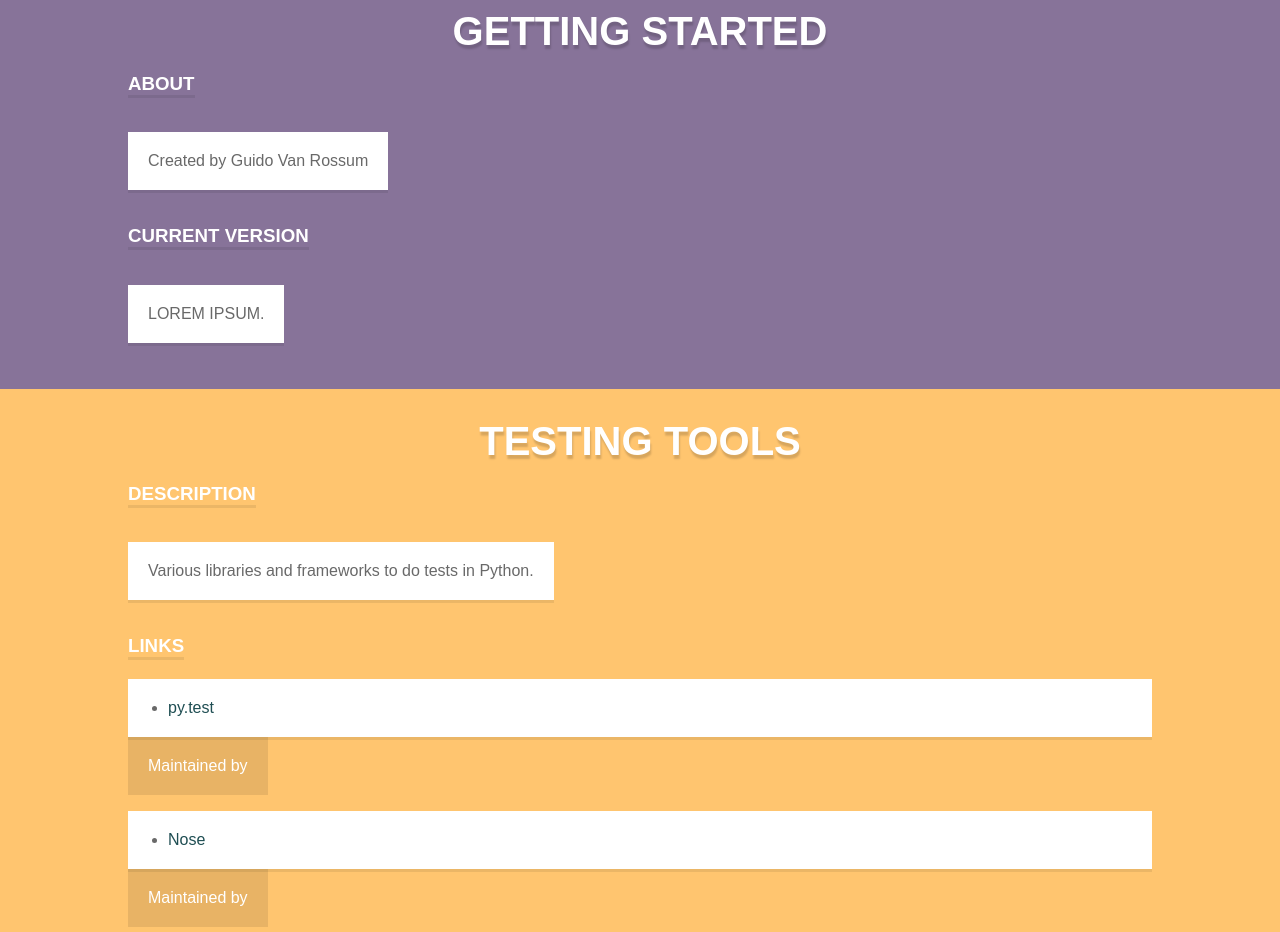
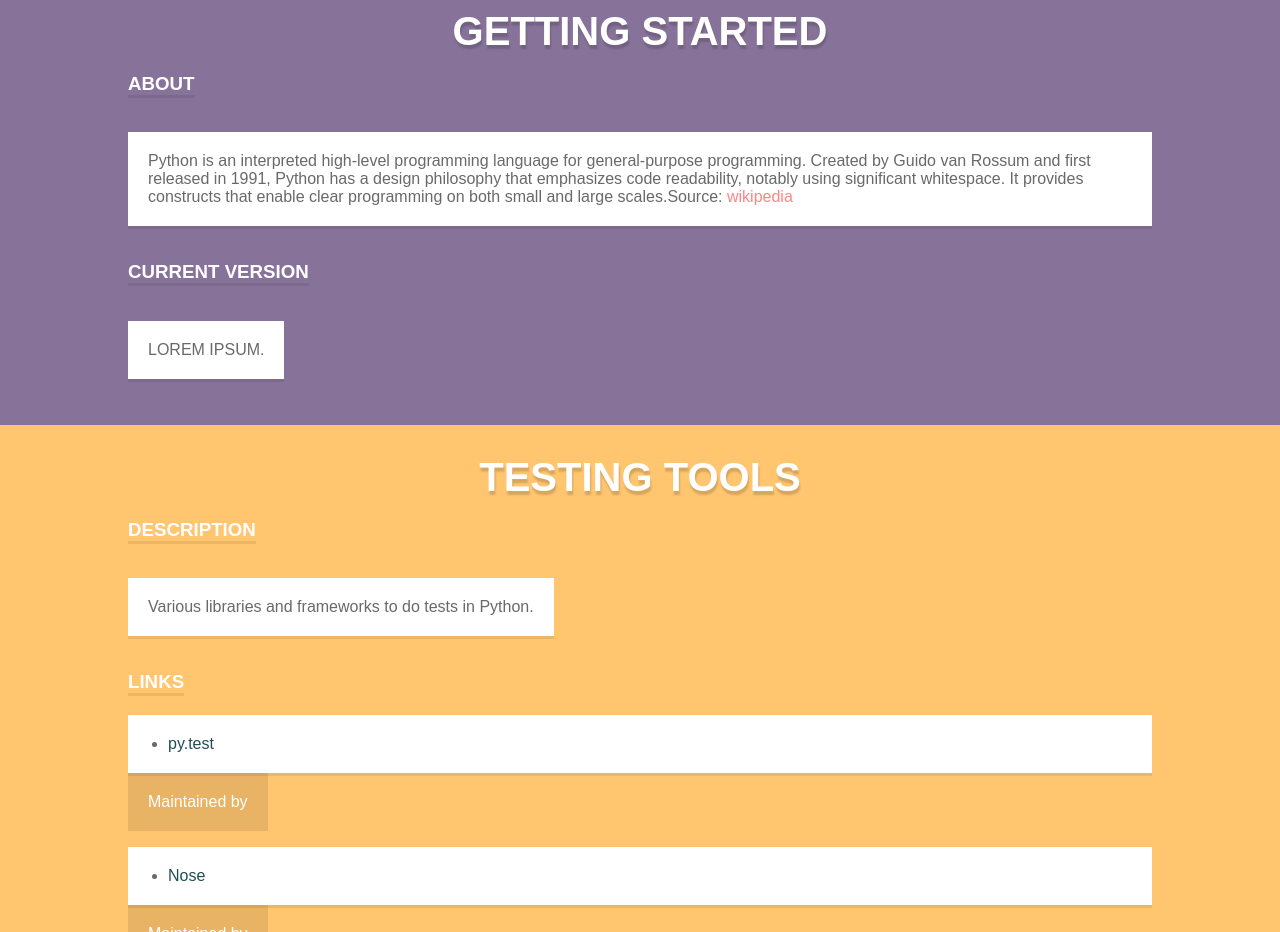
Before and after one commit to DominikWro/DominikWro.github.io, a website: page index.html in a window 1280 px wide. Shown: the part 1480-2412 px from the top of the page. Drawn offline with Linux system fonts and the light colour scheme.

Commit message:
About updated

```diff
--- a/index.html
+++ b/index.html
@@ -99,7 +99,7 @@
                 <h3>ABOUT</h3>
 
 <p>
-    Created by Guido Van Rossum
+    Python is an interpreted high-level programming language for general-purpose programming. Created by Guido van Rossum and first released in 1991, Python has a design philosophy that emphasizes code readability, notably using significant whitespace. It provides constructs that enable clear programming on both small and large scales.Source: <a href="https://en.wikipedia.org/wiki/Python_(programming_language)">wikipedia</a>
 </p>
 
 <h3>CURRENT VERSION</h3>
```
